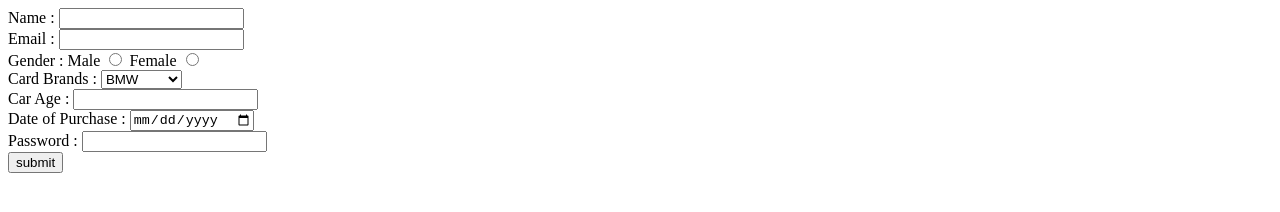
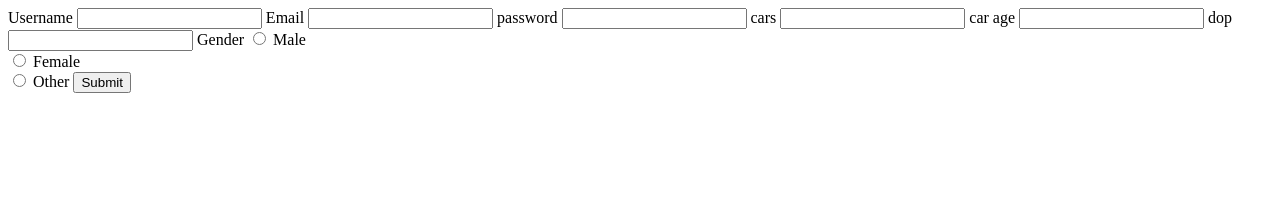
Before and after one commit to acciojob/car-insurance-form-DevshriS, a website: page main.html in a window 1280 px wide. Drawn offline with Linux system fonts and the light colour scheme.

Commit message:
initial commit1

```diff
--- a/main.html
+++ b/main.html
@@ -7,45 +7,11 @@
 </head>
 
 <body>
-		<form method="post">
-			<label for="name"> Name  : </label>
-		    <input type="text" name = "name" required >
-		    <br>
-
-			<label for="email"> Email :</label>
-		    <input type="email" name = "email" required >
-		    <br>
-			<label for=""gender""> Gender  : Male  <input type="radio" name="gender" id="Male" required> Female <input type="radio" name="gender" id="Female" required></label>
-		    <br>
-		    <label for=""Car_Brands"">
-		    Card Brands  :
-			</label>
-            <select name="car_brand" required>
-            <option value="Visa">BMW</option>
-            <option value="Rupees">Audi</option>
-            <option value="Mastercard">Mercedez</option>
-            </select>
-		    <br>
-
-			<label for=""car_age""> Car Age  : </label>
-			<input type="number" name = "name" required >
-		    <br>
-
-			<label for=""Date_of_Purchase""> Date of Purchase  :</label>
-			<input type="date" name = "Date_of_Purchase" required >
-		    <br>
-		    <label for=""Password"">Password  : </label>
-			<input type="password" name="cvv" id="cvv" required>
-		    <br>
-		    <label for=""name"">
-            <input type="submit" value="submit">
-		    </label>
-	</form>
 
 	<!-- the entire body must be written by student -->
     <script type="text/javascript" src="./script.js">
 </script>
-<!--<form  method="post">
+<form  method="post">
   <label for="name" >Username</label>
   <input type="text" id="name" required/>
 
@@ -68,7 +34,7 @@
 <input type="radio" name="gender" value="female"> Female<br>
 <input type="radio" name="gender" value="other"> Other
   <button type="submit" id="submit">Submit</button>
-</form>-->
+</form>
 
 </body>
 
```
